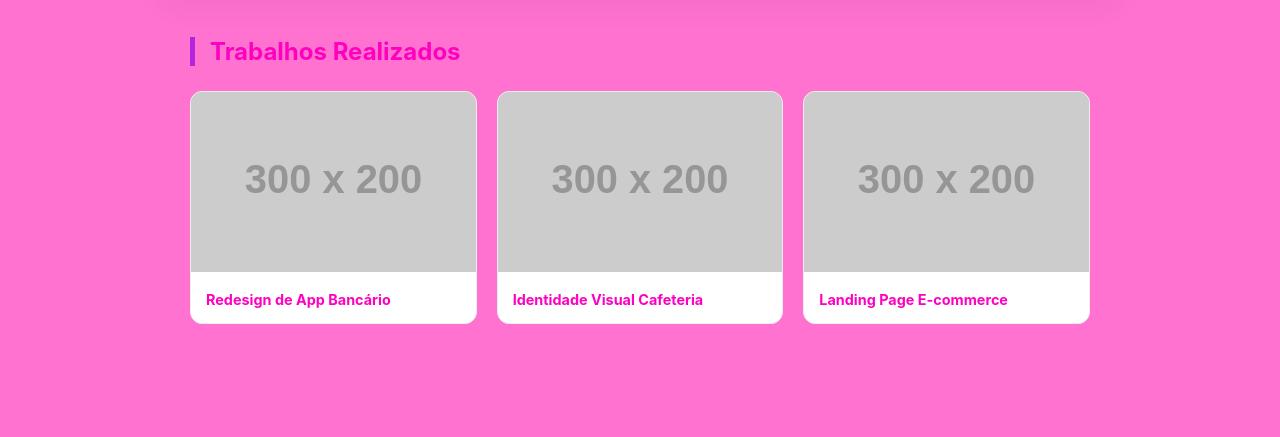
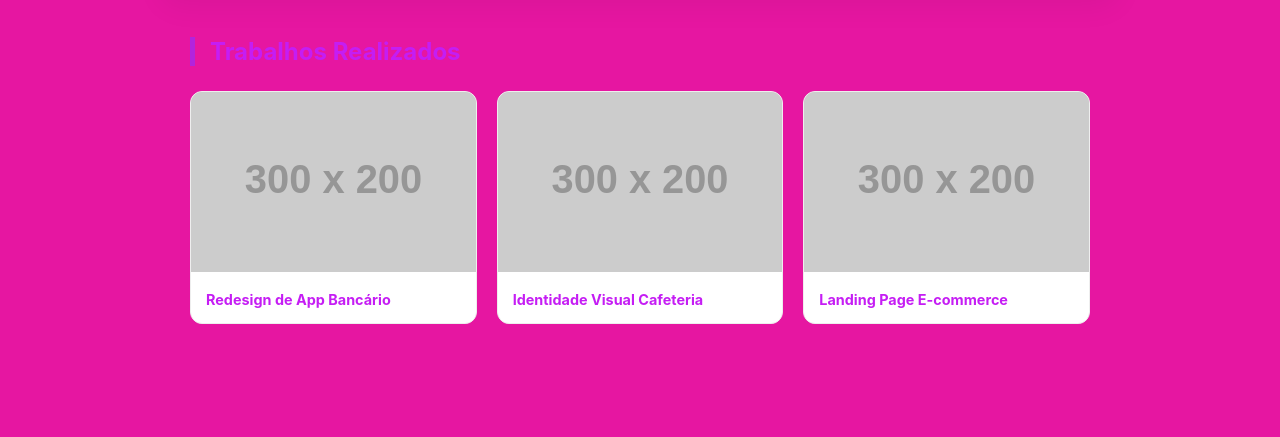
Before and after one commit to gabicross/gabis, a plain HTML site: page index.html in a window 1280 px wide. Shown: the part 363-800 px from the top of the page. Drawn offline with Linux system fonts and the light colour scheme; placeholder pictures from the web are drawn by us.

Commit message:
Add files via upload

```diff
--- a/index.html
+++ b/index.html
@@ -1,15 +1,18 @@
 <!DOCTYPE html>
 <html lang="pt-br">
+
 <head>
     <meta charset="UTF-8">
     <meta name="viewport" content="width=device-width, initial-scale=1.0">
     <title>Perfil do Aluno | Nome do Aluno</title>
     <style>
         :root {
-            --primary-color: #ff00d9; /* Cor institucional */
-            --accent-color: #b224dd;    /* Cor personalizada do aluno */
-            --bg-light: #ff72d0;
-            --text-dark: #ff00bf;
+            --primary-color: #b424bf;
+            /* Cor institucional */
+            --accent-color: #b224dd;
+            /* Cor personalizada do aluno */
+            --bg-light: #e616a1;
+            --text-dark: #c51df4;
         }
 
         body {
@@ -25,7 +28,7 @@
             padding: 20px;
             text-align: center;
             border-bottom: 3px solid var(--primary-color);
-            box-shadow: 0 2px 5px rgba(0,0,0,0.05);
+            box-shadow: 0 2px 5px rgba(0, 0, 0, 0.05);
         }
 
         .company-logo {
@@ -45,7 +48,7 @@
             display: flex;
             align-items: center;
             gap: 30px;
-            box-shadow: 0 10px 30px rgba(0,0,0,0.05);
+            box-shadow: 0 10px 30px rgba(0, 0, 0, 0.05);
         }
 
         .student-photo {
@@ -110,7 +113,8 @@
         .work-thumb {
             width: 100%;
             height: 180px;
-            background: #ddd; /* Placeholder para imagem do trabalho */
+            background: #ddd;
+            /* Placeholder para imagem do trabalho */
             object-fit: cover;
         }
 
@@ -121,10 +125,14 @@
         }
 
         @media (max-width: 600px) {
-            .profile-container { flex-direction: column; text-align: center; }
+            .profile-container {
+                flex-direction: column;
+                text-align: center;
+            }
         }
     </style>
 </head>
+
 <body>
 
     <header>
@@ -133,7 +141,8 @@
 
     <main>
         <section class="profile-container">
-            <img src="https://lh3.googleusercontent.com/a/ACg8ocIoHP73m5ndWXk4tesKVd41XE-BkM8EUDfsT6TDI8dKDbrD-h5h=s360-c-no" alt="Nome do Aluno" class="student-photo">
+            <img src="https://lh3.googleusercontent.com/a/ACg8ocIoHP73m5ndWXk4tesKVd41XE-BkM8EUDfsT6TDI8dKDbrD-h5h=s360-c-no"
+                alt="Nome do Aluno" class="student-photo">
 
             <div class="student-info">
                 <h1>GABRIELA CROSCIATTE</h1>
@@ -172,4 +181,5 @@
     </main>
 
 </body>
+
 </html>
```
